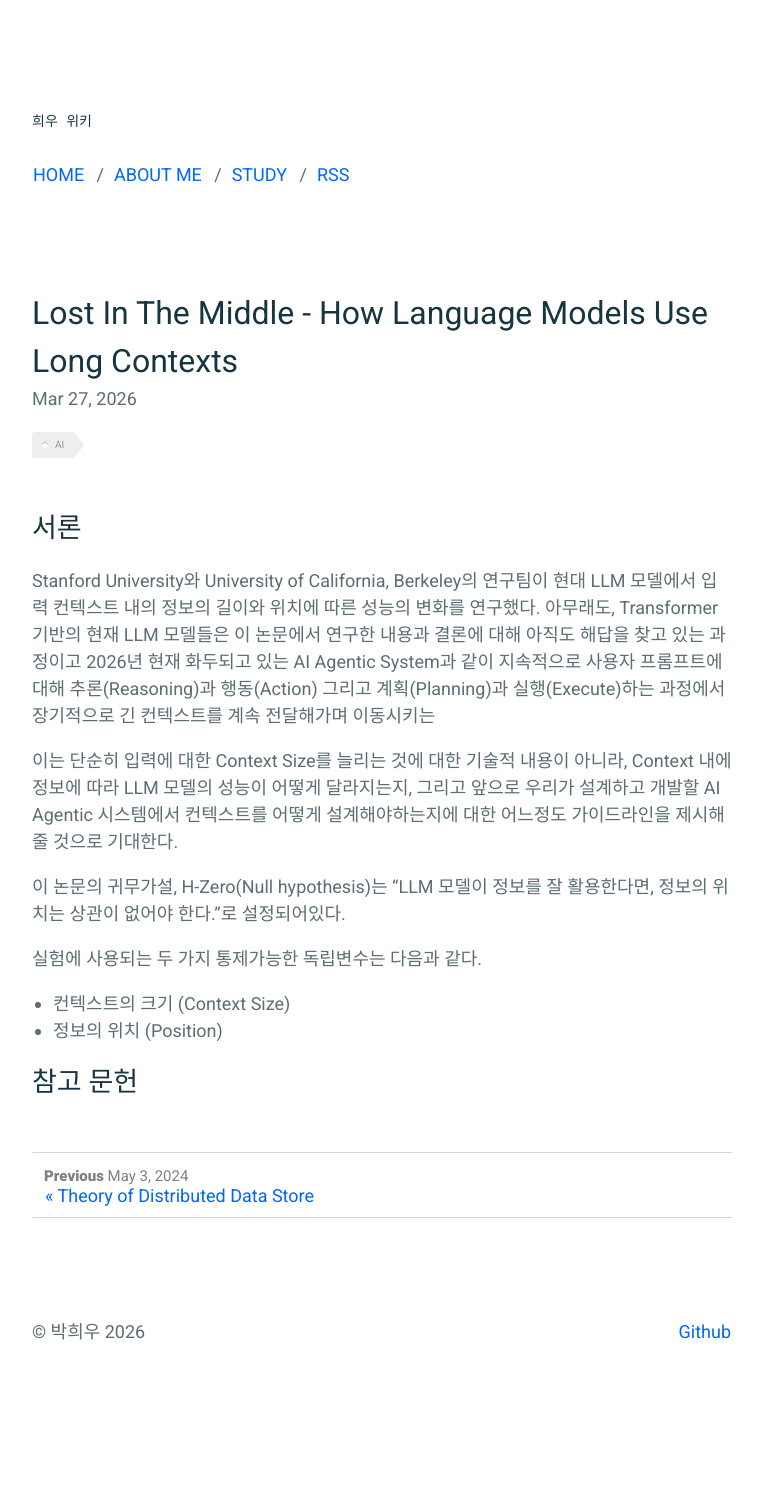
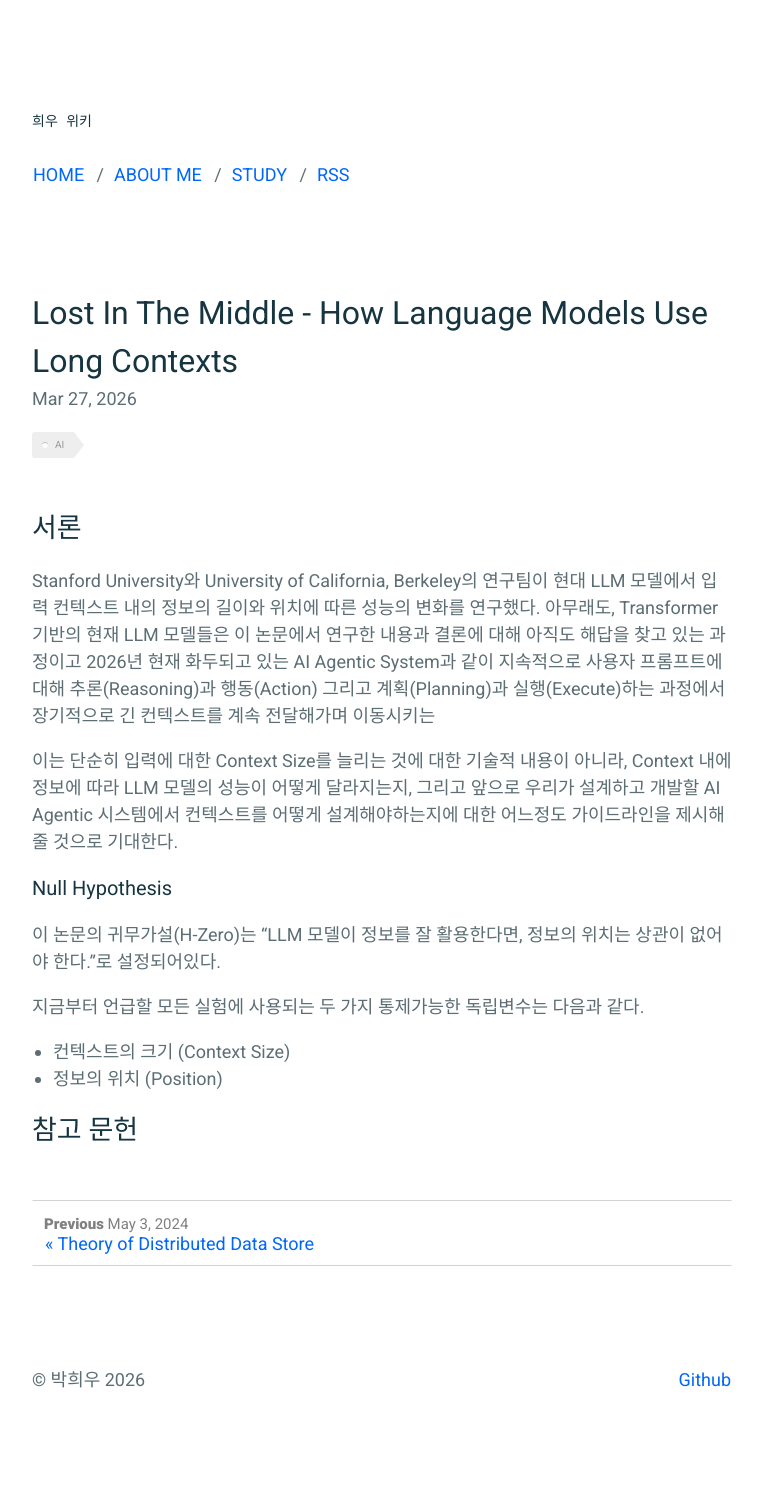
Before and after one commit to parkhuiwo0/parkhuiwo0.github.io, a Jekyll site: the page built from _posts/2026-03-27-Lost-In-the-Middle.md, in a window 1280 px wide. Shown: the whole page, without its empty margins (258-1021 px from the left). Built offline with Jekyll 4.4.1, drawn with Linux system fonts in a browser that asks for light colours; before the commit the page ends 1445 px from its top, so only the background shows below that.

Commit message:
Update 2026-03-27-Lost-In-the-Middle.md

```diff
--- a/_posts/2026-03-27-Lost-In-the-Middle.md
+++ b/_posts/2026-03-27-Lost-In-the-Middle.md
@@ -16,9 +16,10 @@ Stanford University와 University of California, Berkeley의 연구팀이 현대
 이는 단순히 입력에 대한 Context Size를 늘리는 것에 대한 기술적 내용이 아니라,
 Context 내에 정보에 따라 LLM 모델의 성능이 어떻게 달라지는지, 그리고 앞으로 우리가 설계하고 개발할 AI Agentic 시스템에서 컨텍스트를 어떻게 설계해야하는지에 대한 어느정도 가이드라인을 제시해줄 것으로 기대한다.
 
-이 논문의 귀무가설, H-Zero(Null hypothesis)는 "LLM 모델이 정보를 잘 활용한다면, 정보의 위치는 상관이 없어야 한다."로 설정되어있다.
+### Null Hypothesis
+이 논문의 귀무가설(H-Zero)는 "LLM 모델이 정보를 잘 활용한다면, 정보의 위치는 상관이 없어야 한다."로 설정되어있다.
 
-실험에 사용되는 두 가지 통제가능한 독립변수는 다음과 같다.
+지금부터 언급할 모든 실험에 사용되는 두 가지 통제가능한 독립변수는 다음과 같다.
 - 컨텍스트의 크기 (Context Size)
 - 정보의 위치 (Position)
 
```
